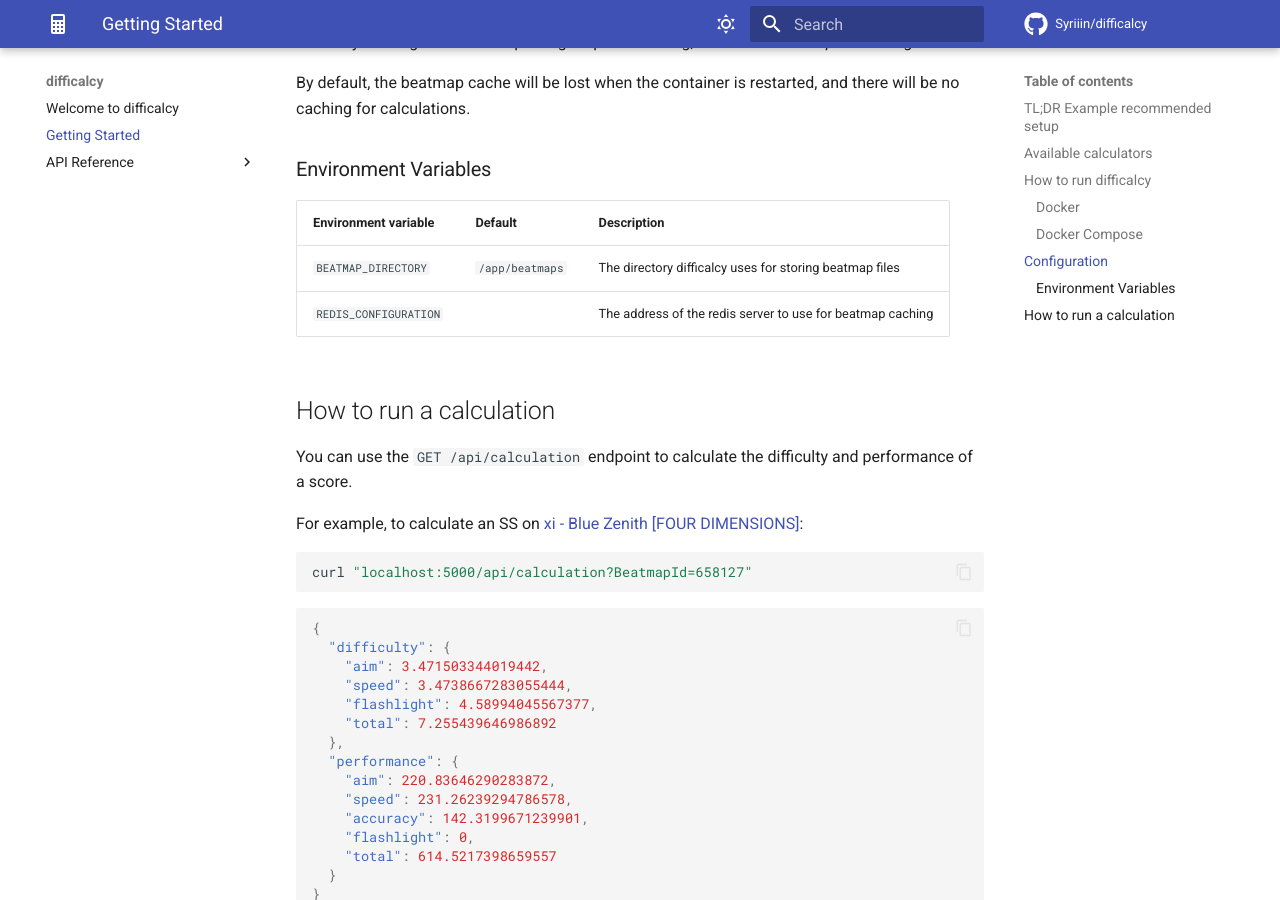
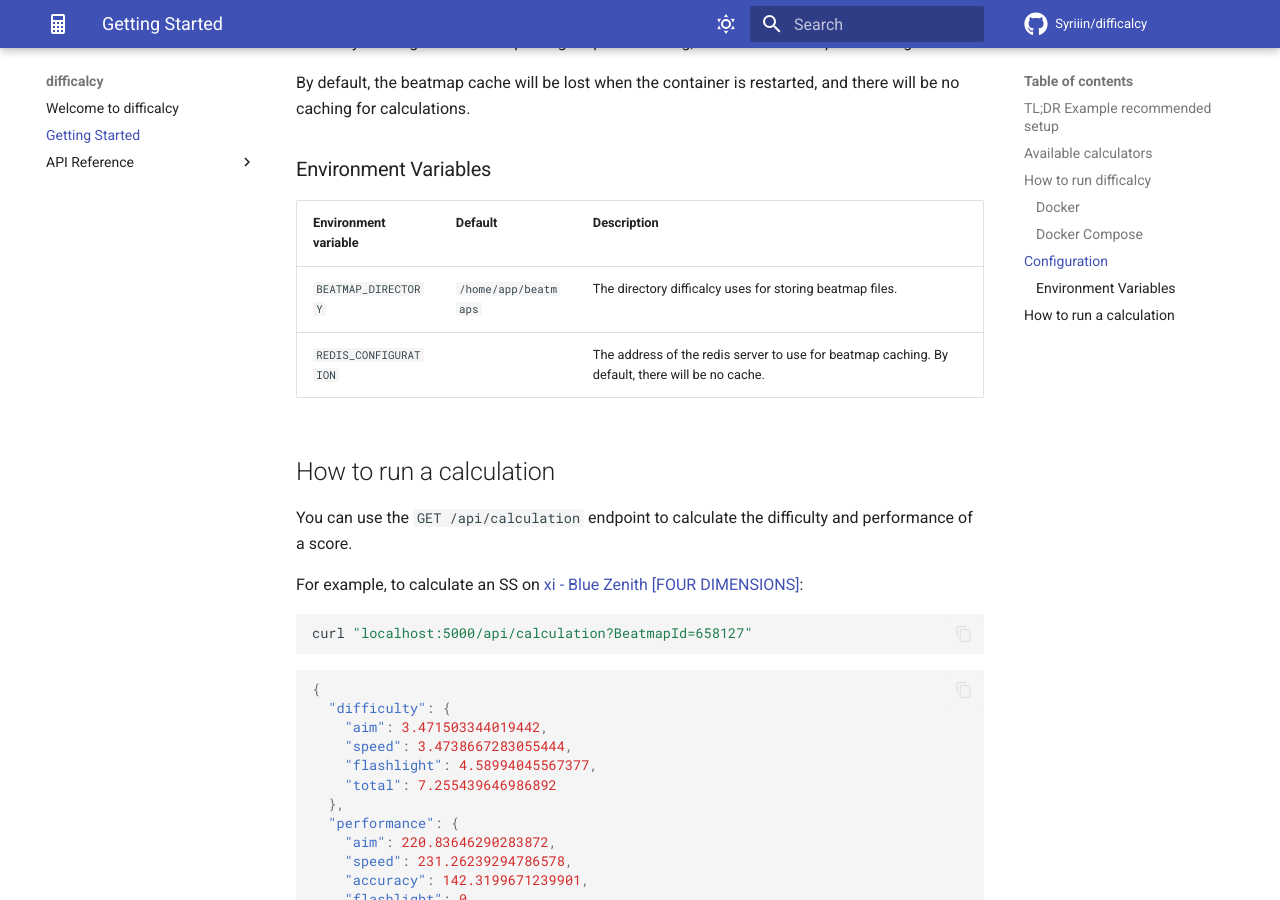
Before and after one commit to Syriiin/difficalcy, an MkDocs documentation site: the page built from docs/docs/getting-started.md, in a window 1280 px wide and 900 px high, scrolled down 1533 px. Built offline with MkDocs 1.6.1 and Material for MkDocs 9.7.7, drawn with Linux system fonts in a browser that asks for light colours; comment, search, counter and statistics services are not loaded; some of the changed text lies outside the part shown.

Commit message:
Update docs

```diff
--- a/docs/docs/getting-started.md
+++ b/docs/docs/getting-started.md
@@ -9,9 +9,9 @@ services:
     environment:
       - REDIS_CONFIGURATION=cache:6379
     ports:
-      - "5000:80"
+      - 5000:80
     volumes:
-      - beatmaps:/app/beatmaps
+      - beatmaps:/home/app/beatmaps
     depends_on:
       - cache
 
@@ -69,10 +69,10 @@ By default, the beatmap cache will be lost when the container is restarted, and
 
 ### Environment Variables
 
-| Environment variable  | Default         | Description                                                |
-| --------------------- | --------------- | ---------------------------------------------------------- |
-| `BEATMAP_DIRECTORY`   | `/app/beatmaps` | The directory difficalcy uses for storing beatmap files    |
-| `REDIS_CONFIGURATION` |                 | The address of the redis server to use for beatmap caching |
+| Environment variable  | Default              | Description                                                                                     |
+| --------------------- | -------------------- | ----------------------------------------------------------------------------------------------- |
+| `BEATMAP_DIRECTORY`   | `/home/app/beatmaps` | The directory difficalcy uses for storing beatmap files.                                        |
+| `REDIS_CONFIGURATION` |                      | The address of the redis server to use for beatmap caching. By default, there will be no cache. |
 
 ## How to run a calculation
 
```
Also changed, not shown: README.md.
